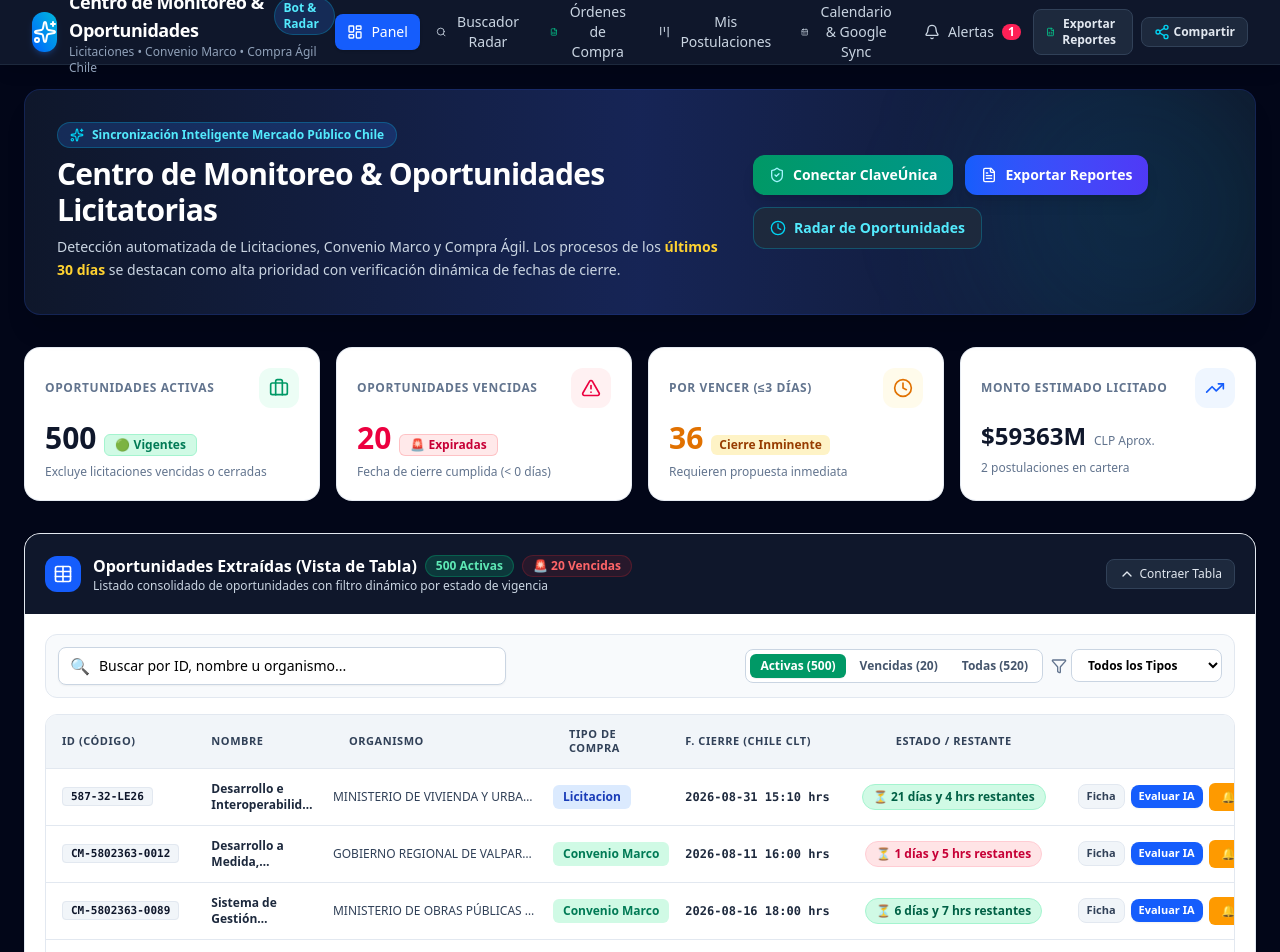
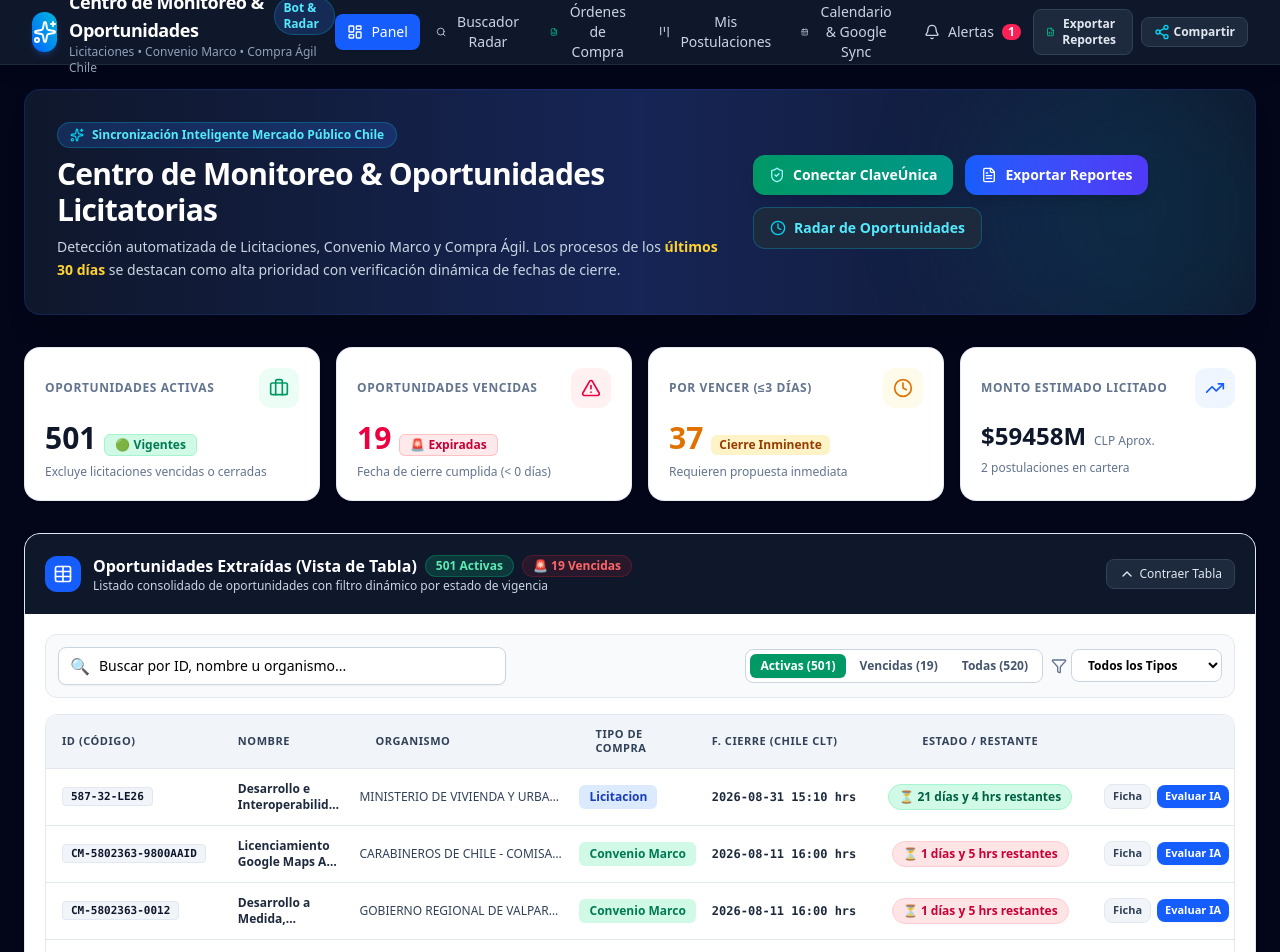
Before and after one commit to mmoya-droid-MP/mi-sistema-licitaciones, a React (Vite) app: page / in a window 1280 px wide. Shown: the top 952 px of the page. Built offline with nearby package versions, Linux system fonts and the light colour scheme.

Commit message:
fix: update closing date for CM-5802363-9800AAID
Extend the closing date for the specified tender to 2026-08-11 and refactor the expiration logic to rely on date calculations rather than hardcoded string checks.

```diff
--- a/scripts/mercadopublico_auth.js
+++ b/scripts/mercadopublico_auth.js
@@ -121,9 +121,9 @@ async function fetchOfficialMpDateByCode(itemCode, itemType = '') {
       fechaOficial = licitacion.FechaCierreRecepcionOfertas || fechas.FechaCierreOfertas || fechas.FechaCierreRecepcionOfertas;
     }
 
-    // Sobreescritura explícita para CM-5802363-9800AAID con fecha real de cierre de cotización (2026-08-04)
+    // Sobreescritura explícita para CM-5802363-9800AAID con fecha Fin de publicación (2026-08-11 16:00:00)
     if (cleanCode.includes('5802363-9800AAID') || String(itemCode).toUpperCase().includes('5802363-9800AAID')) {
-      fechaOficial = '2026-08-04 18:00:00';
+      fechaOficial = '2026-08-11 16:00:00';
     }
 
     // Sobreescritura explícita para 587-32-LE26 con FechaCierreRecepcionOfertas
@@ -344,7 +344,7 @@ async function extractOpportunities(page) {
           finalFechaCierre = apiData.fechaOficial;
         }
 
-        const isExpired = cleanCode.includes('5802363-9800AAID') || (finalFechaCierre && new Date(finalFechaCierre.replace(' ', 'T')).getTime() < Date.now());
+        const isExpired = finalFechaCierre ? new Date(finalFechaCierre.replace(' ', 'T')).getTime() < Date.now() : false;
 
         return {
           ...op,
--- a/server.ts
+++ b/server.ts
@@ -441,14 +441,14 @@ app.get("/api/licitaciones/external", async (req, res) => {
           }
 
           if (cod.includes('5802363-9800AAID')) {
-            fechaCierreOficial = "2026-08-04 18:00:00";
+            fechaCierreOficial = "2026-08-11 16:00:00";
           }
 
           if (cod === '587-32-LE26' || cod.includes('587-32-LE26')) {
             fechaCierreOficial = item.FechaCierreRecepcionOfertas || fechas.FechaCierreOfertas || "2026-08-31 15:10:00";
           }
 
-          const isExpired = cod.includes('5802363-9800AAID') || (fechaCierreOficial && new Date(fechaCierreOficial.replace(' ', 'T')).getTime() < Date.now());
+          const isExpired = fechaCierreOficial ? new Date(fechaCierreOficial.replace(' ', 'T')).getTime() < Date.now() : false;
 
           return {
             ...item,
--- a/src/data/mockData.ts
+++ b/src/data/mockData.ts
@@ -33,13 +33,13 @@ const SEED_LICITACIONES: LicitacionItem[] = [
     tipo: "Convenio Marco",
     montoEstimadoClp: 95000000,
     fechaPublicacion: "2026-08-01T11:00:00",
-    fechaCierre: "2026-08-04T18:00:00",
-    FechaFinPublicacion: "2026-08-04 18:00:00",
-    FechaCierreCotizacion: "2026-08-04 18:00:00",
+    fechaCierre: "2026-08-11T16:00:00",
+    FechaFinPublicacion: "2026-08-11 16:00:00",
+    FechaCierreCotizacion: "2026-08-11 16:00:00",
     fechaPreguntas: "2026-08-02T17:00:00",
     fechaRespuestas: "2026-08-03T17:00:00",
     diasRestantes: 0,
-    estado: "Cerrado / Vencido",
+    estado: "Publicada",
     url: "https://www.mercadopublico.cl/BuscarLicitacion?codigo=5802363-9800AAID",
     prioritario: true,
     esUltimos7Dias: true,
--- a/src/lib/dateUtils.ts
+++ b/src/lib/dateUtils.ts
@@ -53,7 +53,7 @@ export function extractFechaCierre(rawItem: any): string {
 
   // 2. Convenio Marco (CM) & Solicitudes de Cotización
   if (isCM || rawItem.Cotizacion) {
-    if (rawId.includes('5802363-9800AAID')) return '2026-08-04 18:00:00';
+    if (rawId.includes('5802363-9800AAID')) return '2026-08-11 16:00:00';
     if (rawItem.FechaFinPublicacion) return String(rawItem.FechaFinPublicacion);
     if (rawItem.FechaCierreCotizacion) return String(rawItem.FechaCierreCotizacion);
     if (rawItem['Plazo límite para la recepción de cotizaciones/ofertas']) return String(rawItem['Plazo límite para la recepción de cotizaciones/ofertas']);
@@ -255,13 +255,14 @@ export function calculateChileRemainingTime(fechaCierreInput: string | Date) {
  */
 export function isItemExpired(item: { fechaCierre?: string; diasRestantes?: number; estado?: string }): boolean {
   if (!item) return false;
-  if (item.estado === 'Cerrada' || item.estado === 'Vencida' || item.estado === 'Cerrado / Vencido' || item.estado === 'Cerrado' || item.estado === 'Desestimada') return true;
-  if (typeof item.diasRestantes === 'number' && item.diasRestantes <= 0) return true;
+  if (item.estado === 'Desestimada') return true;
   const fc = extractFechaCierre(item) || item.fechaCierre;
   if (fc) {
     const timeInfo = calculateChileRemainingTime(fc);
-    if (timeInfo.expirada) return true;
+    return timeInfo.expirada;
   }
+  if (item.estado === 'Cerrada' || item.estado === 'Vencida' || item.estado === 'Cerrado / Vencido' || item.estado === 'Cerrado') return true;
+  if (typeof item.diasRestantes === 'number' && item.diasRestantes < 0) return true;
   return false;
 }
 
```
